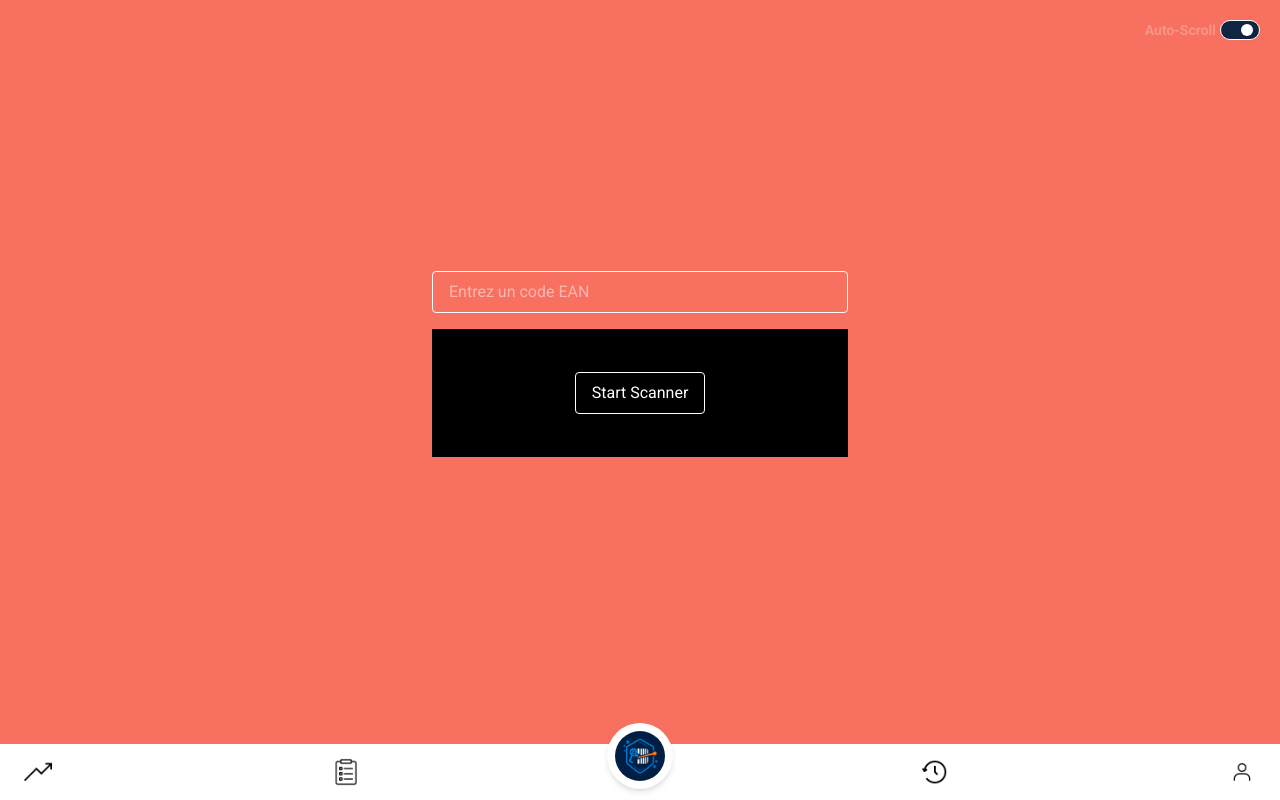
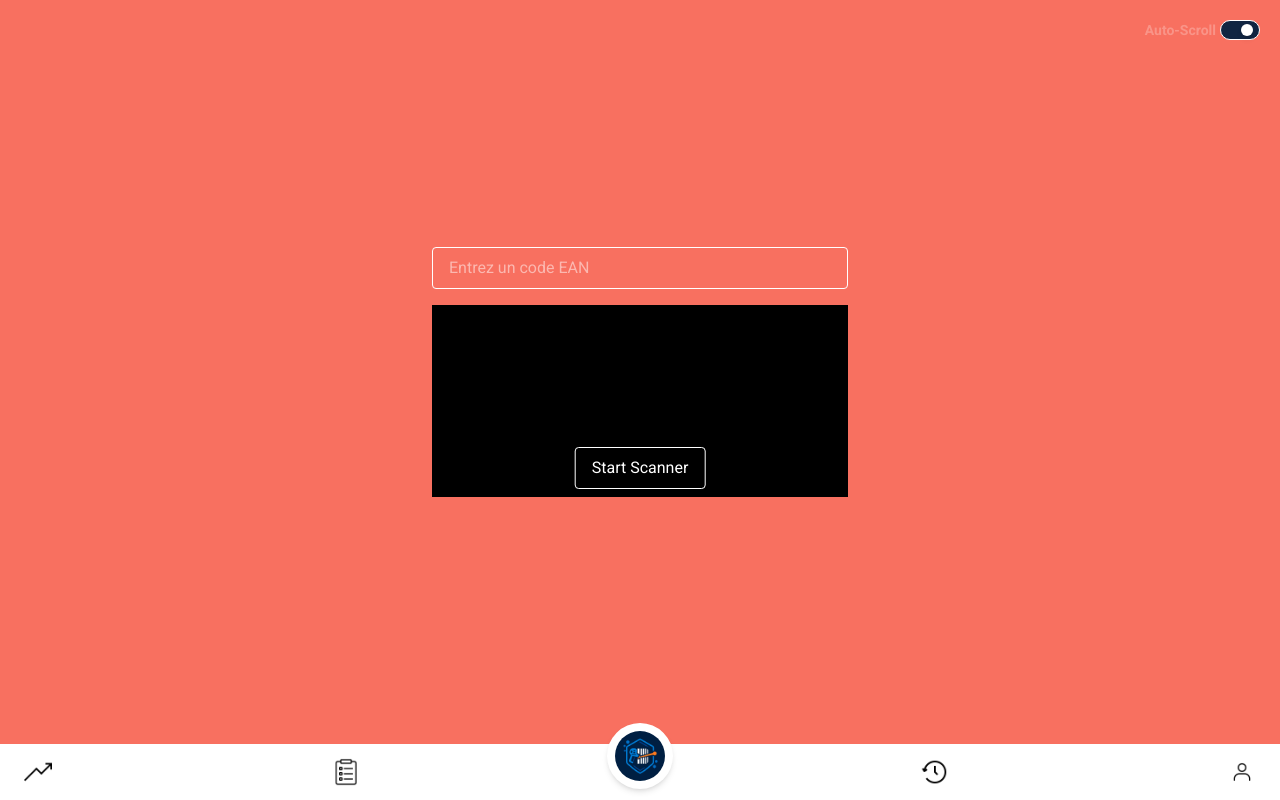
Before and after one commit to IzeLeam/E.Scan, a Next.js app in the folder client/: page / in a window 1280 px wide. Built offline with nearby package versions, Linux system fonts and the light colour scheme.

Commit message:
fix test

```diff
--- a/client/src/app/components/BarcodeScanner.tsx
+++ b/client/src/app/components/BarcodeScanner.tsx
@@ -45,7 +45,6 @@ export default function BarcodeScanner({
       }
     );
 
-    alert('Scanner is running, please wait for a barcode to be detected.');
     Quagga.onDetected((result: { codeResult: { code: string } }) => {
       const code: string = result.codeResult.code;
       stopScanner();
@@ -62,16 +61,29 @@ export default function BarcodeScanner({
     <div className="w-full flex flex-col items-center">
       <div
         ref={scannerRef}
-        className="bg-black w-full max-w-md h-32 flex items-center justify-center mb-4 relative"
+        id="scanner-container"
+        className="bg-black w-full max-w-md h-48 relative overflow-hidden"
       >
         <button
           onClick={isRunning ? stopScanner : startScanner}
-          className="text-white border border-white rounded px-4 py-2 absolute cursor-pointer"
-          style={{ zIndex: 2 }}
+          className="text-white border border-white rounded px-4 py-2 absolute bottom-2 left-1/2 transform -translate-x-1/2 z-10"
         >
           {isRunning ? 'Stop Scanner' : 'Start Scanner'}
         </button>
       </div>
+
+      {/* Inject global styles for video/canvas */}
+      <style jsx global>{`
+        #scanner-container video,
+        #scanner-container canvas {
+          position: absolute;
+          top: 0;
+          left: 0;
+          width: 100% !important;
+          height: 100% !important;
+          object-fit: cover;
+        }
+      `}</style>
     </div>
   );
 }
```
